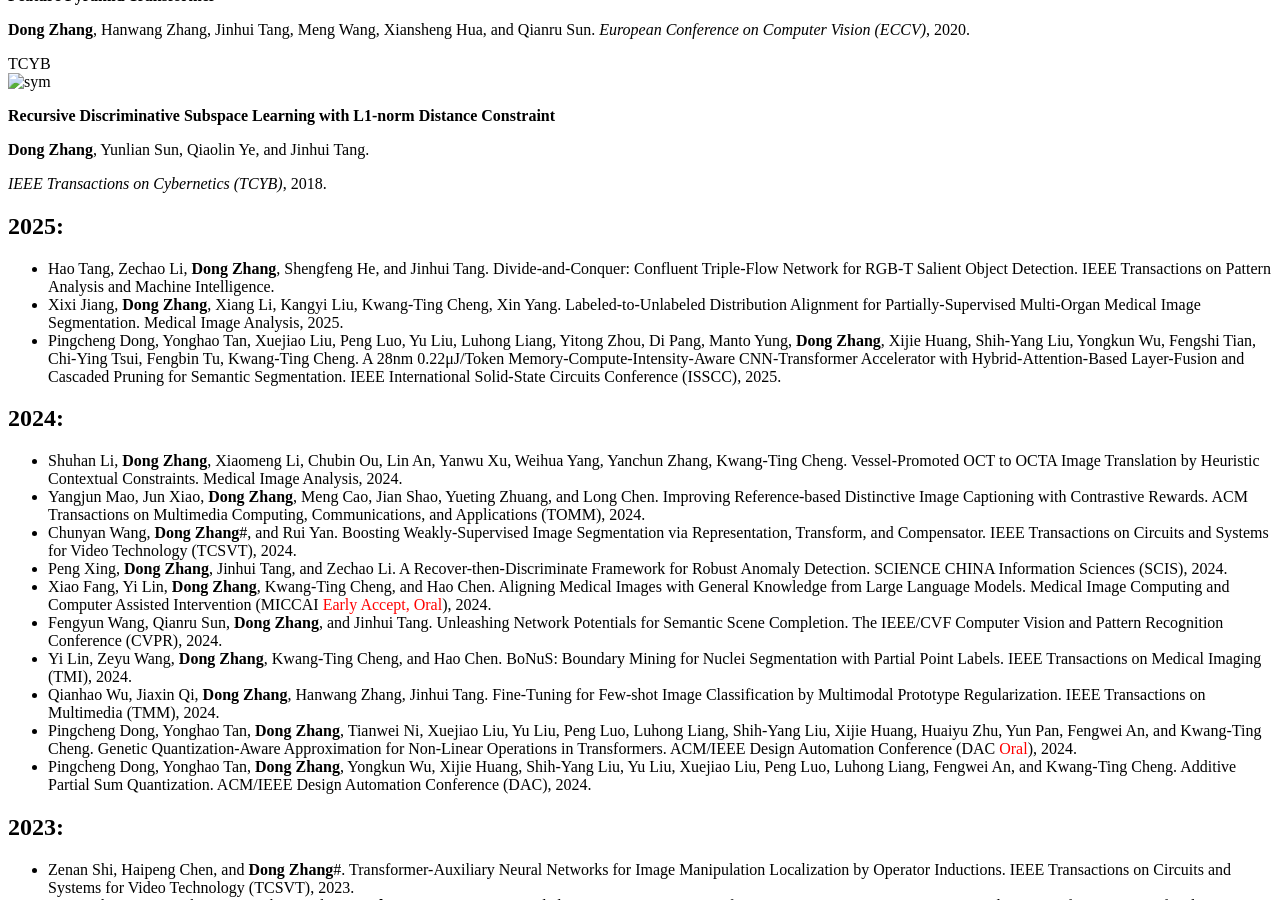
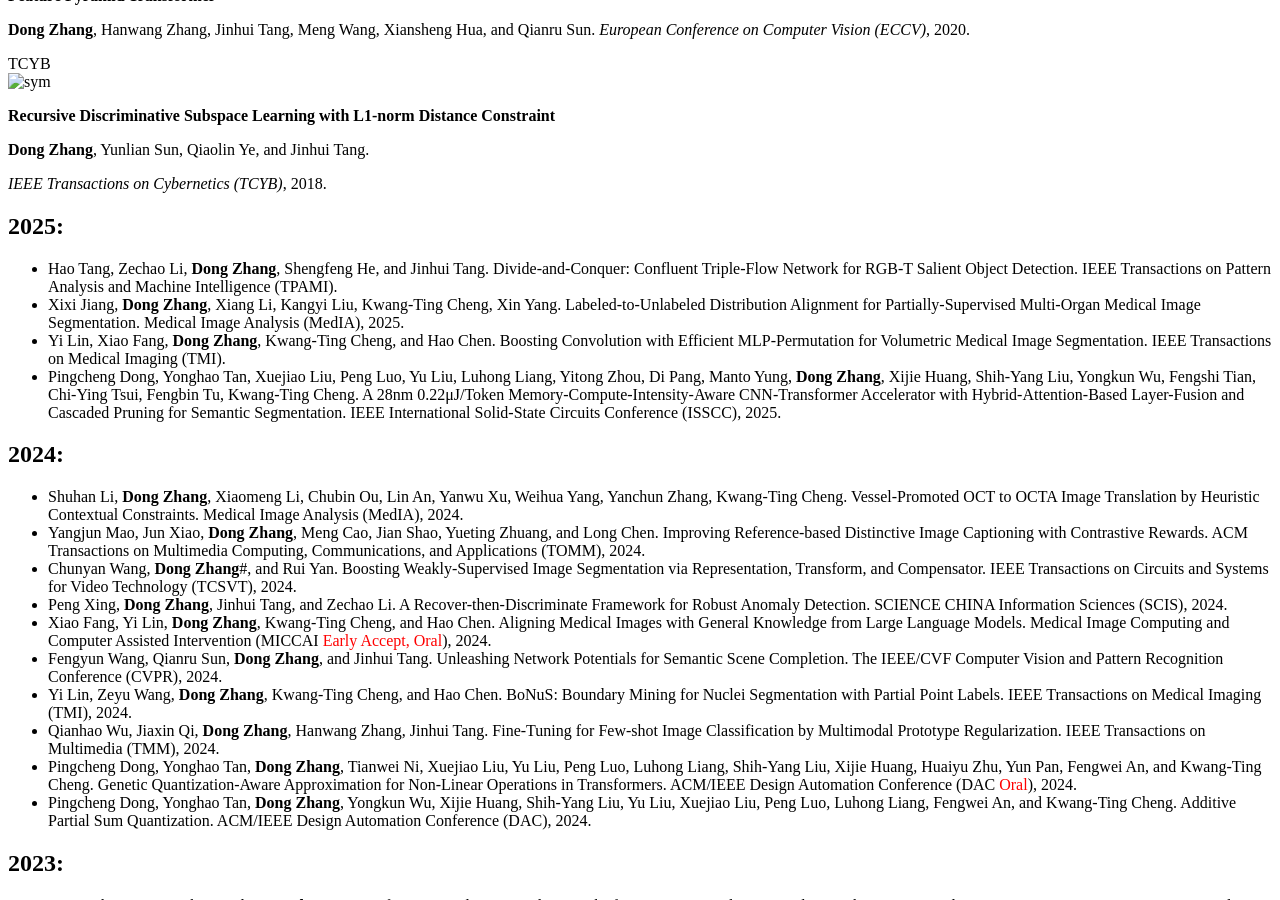
Before and after one commit to ZHANGDONG-NJUST/zhangdong-njust.github.io, a Jekyll site: the page built from _pages/includes/2_publication.md, in a window 1280 px wide and 900 px high, scrolled down 1837 px. Built offline with Jekyll 4.4.1, drawn with Linux system fonts in a browser that asks for light colours; our own code applies the rules of GitHub Pages for plain Markdown files.

Commit message:
Update 2_publication.md

```diff
--- a/_pages/includes/2_publication.md
+++ b/_pages/includes/2_publication.md
@@ -160,12 +160,13 @@
 
 
 ## 2025:
-- Hao Tang, Zechao Li, **Dong Zhang**, Shengfeng He, and Jinhui Tang. Divide-and-Conquer: Confluent Triple-Flow Network for RGB-T Salient Object Detection. IEEE Transactions on Pattern Analysis and Machine Intelligence.
-- Xixi Jiang, **Dong Zhang**, Xiang Li, Kangyi Liu, Kwang-Ting Cheng, Xin Yang. Labeled-to-Unlabeled Distribution Alignment for Partially-Supervised Multi-Organ Medical Image Segmentation. Medical Image Analysis, 2025.
+- Hao Tang, Zechao Li, **Dong Zhang**, Shengfeng He, and Jinhui Tang. Divide-and-Conquer: Confluent Triple-Flow Network for RGB-T Salient Object Detection. IEEE Transactions on Pattern Analysis and Machine Intelligence (TPAMI).
+- Xixi Jiang, **Dong Zhang**, Xiang Li, Kangyi Liu, Kwang-Ting Cheng, Xin Yang. Labeled-to-Unlabeled Distribution Alignment for Partially-Supervised Multi-Organ Medical Image Segmentation. Medical Image Analysis (MedIA), 2025.
+- Yi Lin, Xiao Fang, **Dong Zhang**, Kwang-Ting Cheng, and Hao Chen. Boosting Convolution with Efficient MLP-Permutation for Volumetric Medical Image Segmentation. IEEE Transactions on Medical Imaging (TMI).
 - Pingcheng Dong, Yonghao Tan, Xuejiao Liu, Peng Luo, Yu Liu, Luhong Liang, Yitong Zhou, Di Pang, Manto Yung, **Dong Zhang**, Xijie Huang, Shih-Yang Liu, Yongkun Wu, Fengshi Tian, Chi-Ying Tsui, Fengbin Tu, Kwang-Ting Cheng. A 28nm 0.22μJ/Token Memory-Compute-Intensity-Aware CNN-Transformer Accelerator with Hybrid-Attention-Based Layer-Fusion and Cascaded Pruning for Semantic Segmentation. IEEE International Solid-State Circuits Conference (ISSCC), 2025.
 
 ## 2024:
-- Shuhan Li, **Dong Zhang**, Xiaomeng Li, Chubin Ou, Lin An, Yanwu Xu, Weihua Yang, Yanchun Zhang, Kwang-Ting Cheng. Vessel-Promoted OCT to OCTA Image Translation by Heuristic Contextual Constraints. Medical Image Analysis, 2024.
+- Shuhan Li, **Dong Zhang**, Xiaomeng Li, Chubin Ou, Lin An, Yanwu Xu, Weihua Yang, Yanchun Zhang, Kwang-Ting Cheng. Vessel-Promoted OCT to OCTA Image Translation by Heuristic Contextual Constraints. Medical Image Analysis (MedIA), 2024.
 - Yangjun Mao, Jun Xiao, **Dong Zhang**, Meng Cao, Jian Shao, Yueting Zhuang, and Long Chen. Improving Reference-based Distinctive Image Captioning with Contrastive Rewards. ACM Transactions on Multimedia Computing, Communications, and Applications (TOMM), 2024.
 - Chunyan Wang, **Dong Zhang**#, and Rui Yan. Boosting Weakly-Supervised Image Segmentation via Representation, Transform, and Compensator. IEEE Transactions on Circuits and Systems for Video Technology (TCSVT), 2024.
 - Peng Xing, **Dong Zhang**, Jinhui Tang, and Zechao Li. A Recover-then-Discriminate Framework for Robust Anomaly Detection. SCIENCE CHINA Information Sciences (SCIS), 2024.
```
